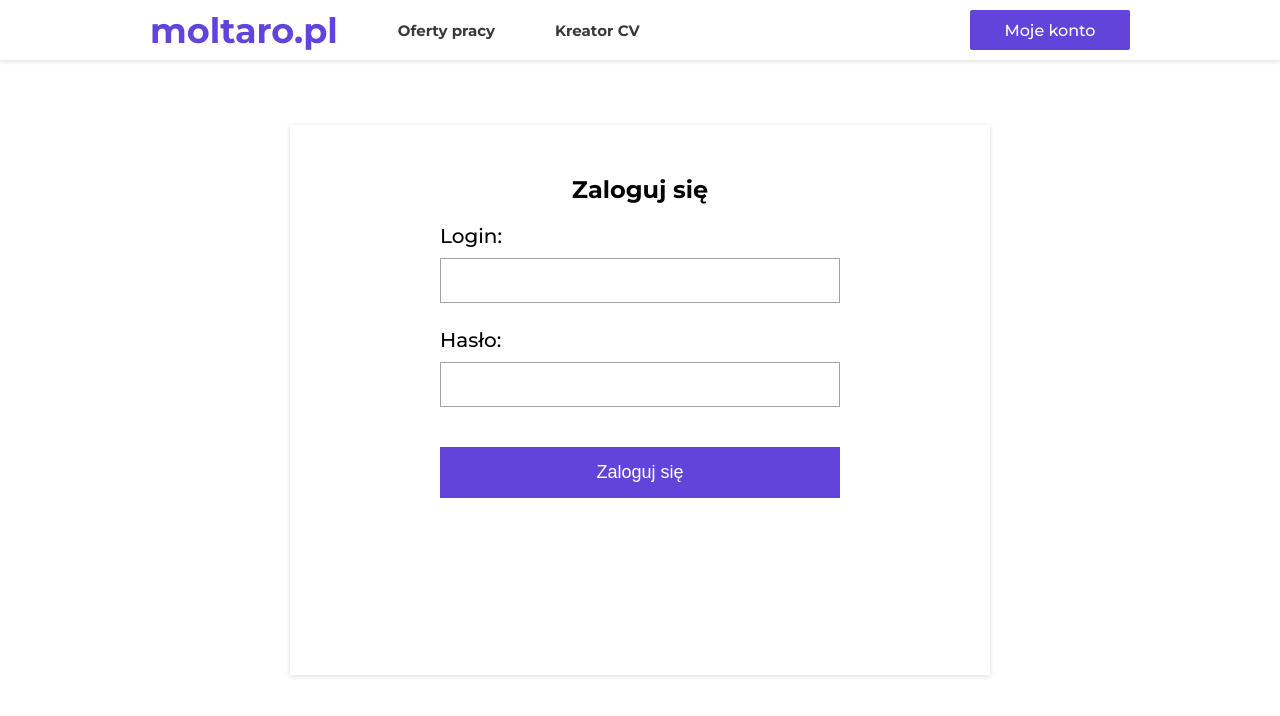
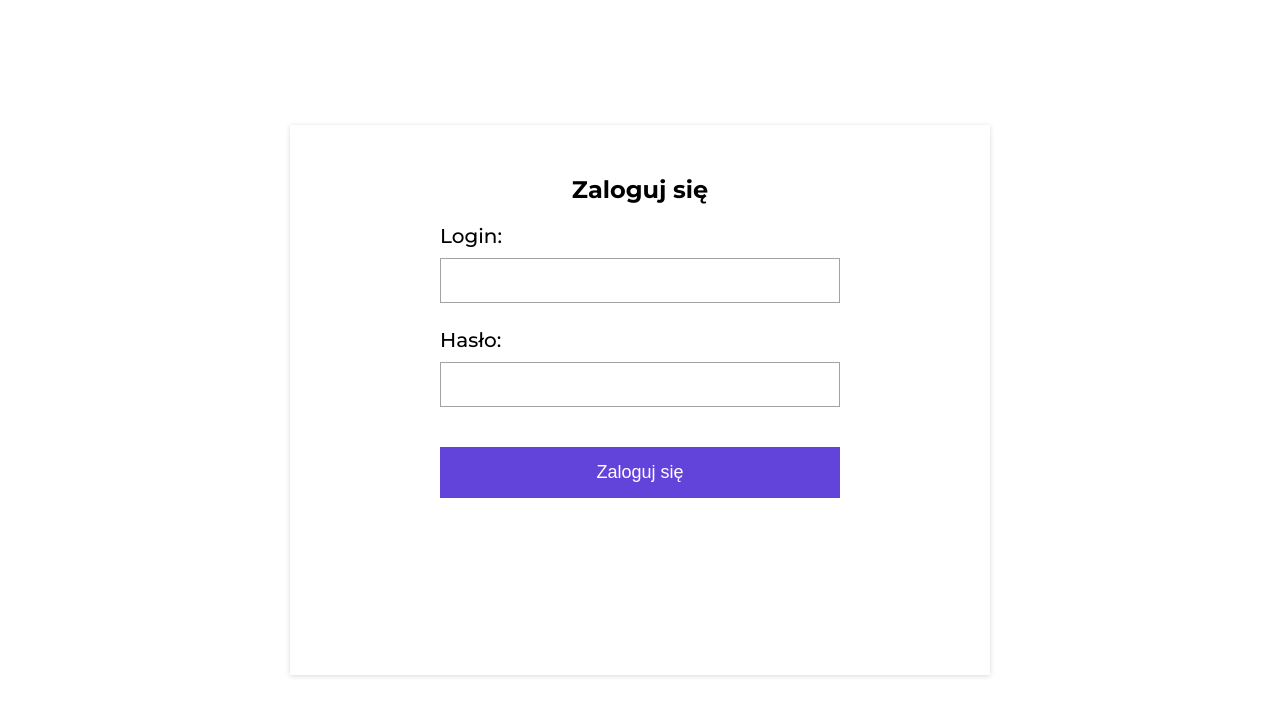
Before and after one commit to Uzyxen/system-ogloszeniowy, a Vue app: page /logowanie in a window 1280 px wide. Shown: the top 716 px of the page. Built offline with nearby package versions, Linux system fonts and the light colour scheme; no server answers; the HTML template or start-up script is replaced by a standard one.

Commit message:
The method of checking whether the topbar should be visible has been changed

```diff
--- a/src/App.vue
+++ b/src/App.vue
@@ -1,5 +1,5 @@
 <template>
-  <TopBar v-if="globalStore.topbarVisible"/>
+  <TopBar v-if="shouldShowTopbar"/>
   <main>
     <SuccessModal/>
     <FailureModal/>
@@ -20,8 +20,12 @@
 
       userStore.getUserData('http://localhost/system-ogloszeniowy/src/api/getUserData.php');
 
-
       return { globalStore }
+    },
+    computed:{
+      shouldShowTopbar(){
+        return this.$route.meta.showTopBar;
+      }
     },
     components: {
       TopBar,
```
Also changed, not shown: src/router/index.js (+18 -18 lines).
